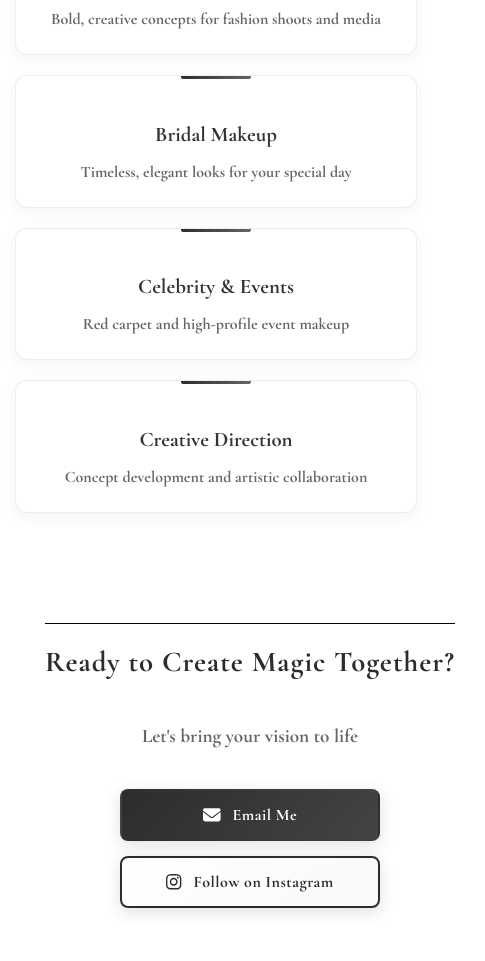
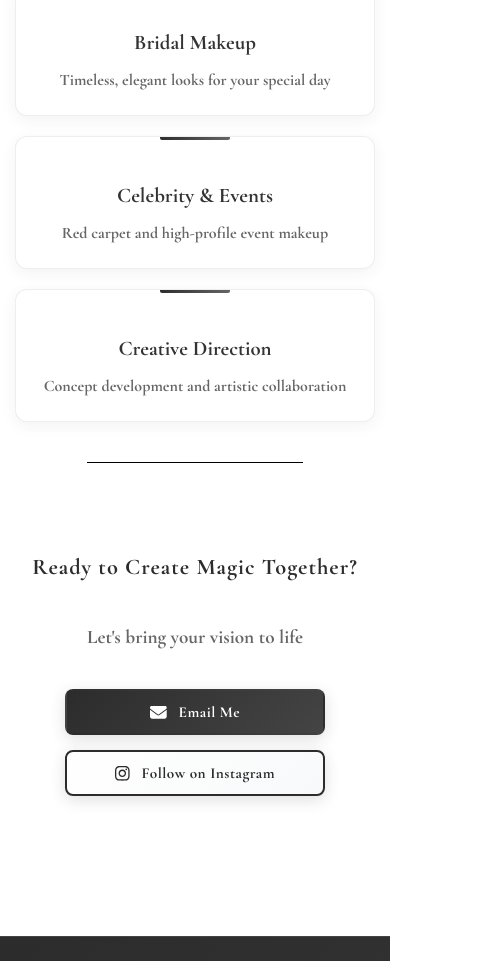
Before and after one commit to natko22/m-portofolio, a React (Create React App) app: page /about in a window 390 px wide. Shown: the part 1785-2746 px from the top of the page, 485 px wide, since content can reach past the window. Built offline with nearby package versions, Linux system fonts and the light colour scheme.

Commit message:
fix responsiveness on about me page

```diff
--- a/src/Pages/About.jsx
+++ b/src/Pages/About.jsx
@@ -78,6 +78,9 @@ function About() {
         </div>
       </motion.section>
 
+      {/* Divider */}
+      <hr className="section-divider" />
+
       {/* What I Do Section - No Card */}
       <motion.section
         className="about-section"
@@ -120,6 +123,9 @@ function About() {
         </div>
       </motion.section>
 
+      {/* Divider */}
+      <hr className="section-divider" />
+
       {/* Contact Section - No Card */}
       <motion.section
         className="cta-section"
--- a/src/styles/about.css
+++ b/src/styles/about.css
@@ -9,6 +9,17 @@
   display: flex;
   flex-direction: column;
   min-height: calc(100vh - 160px);
+}
+
+/*
+  SECTION DIVIDER
+*/
+.section-divider {
+  width: 100%;
+  max-width: 700px;
+  margin: 0 auto;
+  border: none;
+  border-top: 1px solid #000;
 }
 
 /* ========================================
@@ -179,18 +190,6 @@
   max-width: 1200px;
   margin: 0 auto;
   position: relative;
-}
-
-/* Decorative line above */
-.about-section::before {
-  content: "";
-  position: absolute;
-  top: 0;
-  left: 50%;
-  transform: translateX(-50%);
-  width: 700px;
-  height: 1px;
-  background-color: #000;
 }
 
 .section-title {
@@ -385,6 +384,10 @@
     padding: 60px 20px 80px;
   }
 
+  .section-divider {
+    max-width: 80%;
+  }
+
   .about-hero-centered {
     flex-direction: column;
     gap: 40px;
@@ -425,66 +428,79 @@
     text-align: center;
   }
 
-  .contact-options {
-    justify-content: center;
+  .about-story {
+    padding: 60px 0;
+    max-width: 100%;
   }
 
-  .about-story {
+  .about-section {
     padding: 60px 0;
-  }
-
-  .about-story::before,
-  .about-section::before {
-    width: 80%;
-    max-width: 400px;
+    max-width: 100%;
+    width: 100%;
   }
 
   .story-title {
     font-size: 2rem;
     margin-bottom: 30px;
+    margin-left: 0;
+    margin-right: 0;
   }
 
   .story-text {
     font-size: 1.1rem;
   }
 
-  .about-section {
-    padding: 60px 0;
-  }
-
   .section-title {
     font-size: 2rem;
     margin-bottom: 40px;
+    margin-left: 0;
+    margin-right: 0;
   }
 
   .specialties-container {
     flex-direction: column;
     gap: 20px;
     align-items: center;
+    width: 100%;
   }
 
   .specialty {
-    min-width: 100%;
-    max-width: 400px;
+    min-width: auto;
+    max-width: 100%;
+    width: 100%;
     padding: 30px 25px;
   }
 
   .cta-section {
     padding: 60px 0;
+    width: 100%;
+    max-width: 100%;
   }
 
   .cta-title {
-    font-size: 2rem;
+    font-size: 1.8rem;
+    width: 100%;
+    word-wrap: break-word;
+    overflow-wrap: break-word;
+    margin-left: 0;
+    margin-right: 0;
+  }
+
+  .section-content {
+    width: 100%;
   }
 
   .contact-options {
-    flex-direction: row;
-    justify-content: center;
+    flex-direction: column;
+    align-items: center;
     gap: 15px;
+    width: 100%;
   }
 
   .contact-btn {
-    min-width: 140px;
+    min-width: 200px;
+    max-width: 280px;
+    width: 100%;
   }
 }
 
@@ -494,6 +510,10 @@
 @media screen and (max-width: 480px) {
   .about-page-container {
     padding: 40px 15px 60px;
+  }
+
+  .section-divider {
+    max-width: 60%;
   }
 
   .about-hero-centered {
@@ -528,17 +548,11 @@
     padding: 40px 0;
   }
 
-  .about-story::before,
-  .about-section::before {
-    width: 90%;
-    max-width: 300px;
-  }
-
   .story-title {
     font-size: 1.8rem;
   }
 
-  .story-text {
+  .story-text p {
     font-size: 1rem;
   }
 
@@ -548,6 +562,7 @@
 
   .section-title {
     font-size: 1.8rem;
+    margin-top: -10px;
   }
 
   .specialty {
@@ -564,20 +579,56 @@
 
   .cta-section {
     padding: 40px 0;
+    width: 100%;
   }
 
   .cta-title {
-    font-size: 1.8rem;
-  }
-
-  .contact-options {
-    flex-direction: column;
-    align-items: center;
+    font-size: 1.4rem;
   }
 
   .contact-btn {
-    min-width: 200px;
-    padding: 14px 28px;
-    font-size: 1rem;
+    min-width: 180px;
+    max-width: 260px;
+    padding: 12px 24px;
+    font-size: 0.95rem;
   }
 }
+
+/* ========================================
+   EXTRA SMALL SCREENS
+   ======================================== */
+@media screen and (max-width: 350px) {
+  .section-divider {
+    max-width: 50%;
+  }
+
+  .cta-title {
+    font-size: 1rem;
+    letter-spacing: 0;
+    margin-left: 0;
+    margin-right: 0;
+  }
+
+  .section-title {
+    margin-left: 0;
+    margin-right: 0;
+  }
+
+  .story-title {
+    margin-left: 0;
+    margin-right: 0;
+  }
+
+  .aboutme-name-centered {
+    font-size: 2rem;
+  }
+
+  .profile-frame-centered {
+    width: 240px;
+    height: 300px;
+  }
+
+  .section-content {
+    font-size: 0.9rem;
+  }
+}
--- a/src/styles/base.css
+++ b/src/styles/base.css
@@ -1,9 +1,13 @@
+/* ============================================
+   CSS RESET
+   ============================================ */
+*,
+*::before,
+*::after {
+  box-sizing: border-box;
+}
+
 /* FONTS */
-/* @font-face {
-  font-family: "Roughmarker";
-  font-display: auto;
-  src: local("Roughmarker"), url("../Fonts/Roughmarker.ttf") format("truetype");
-} */
 @font-face {
   font-family: "Cormorant Garamond";
   font-display: auto;
@@ -18,26 +22,11 @@
 }
 
 body {
-  /* background-attachment: fixed;  */
   overflow-x: hidden;
   margin: 0;
   padding: 0;
-  /* background-image: url("/src/assets/background-image.jpg"); */
   background-color: rgb(255, 255, 255);
 }
-
-/* h1 {
-  display: flex;
-  align-items: center;
-  text-align: center;
-  justify-content: center;
-  font-family: "Roughmarker";
-  font-size: 12vw;
-  letter-spacing: 3vw;
-  padding-bottom: 6vh;
-  margin-bottom: 5vh;
-  color: rgba(255, 255, 255, 0.579);
-} */
 
 h1 {
   display: flex;
@@ -49,23 +38,8 @@ h1 {
   padding-bottom: 6vh;
   margin-bottom: 5vh;
   color: rgba(255, 255, 255, 0.579);
-  /* color: transparent;
-  background-image: linear-gradient(
-    rgba(255, 255, 255, 0.579),
-    rgba(255, 255, 255, 0.579)
-  );
-  background-repeat: no-repeat;
-  -webkit-background-clip: text;
-  animation: backcolor 12s linear 1 forwards; /* Set animation-iteration-count to 1 and fill-mode to forwards */
 }
-/* @keyframes backcolor {
-  50% {
-    background-position: 100vw 0;
-  }
-  100% {
-    background-position: 0 0;
-  }
-} */
+
 p {
   font-family: "Cormorant Garamond";
   font-size: 20px;
@@ -77,7 +51,6 @@ h2 {
   font-size: 50px;
   letter-spacing: 10px;
   padding: 30px;
-  border-top: 1px solid #000000;
   margin-left: 90px;
   margin-right: 90px;
 }
```
